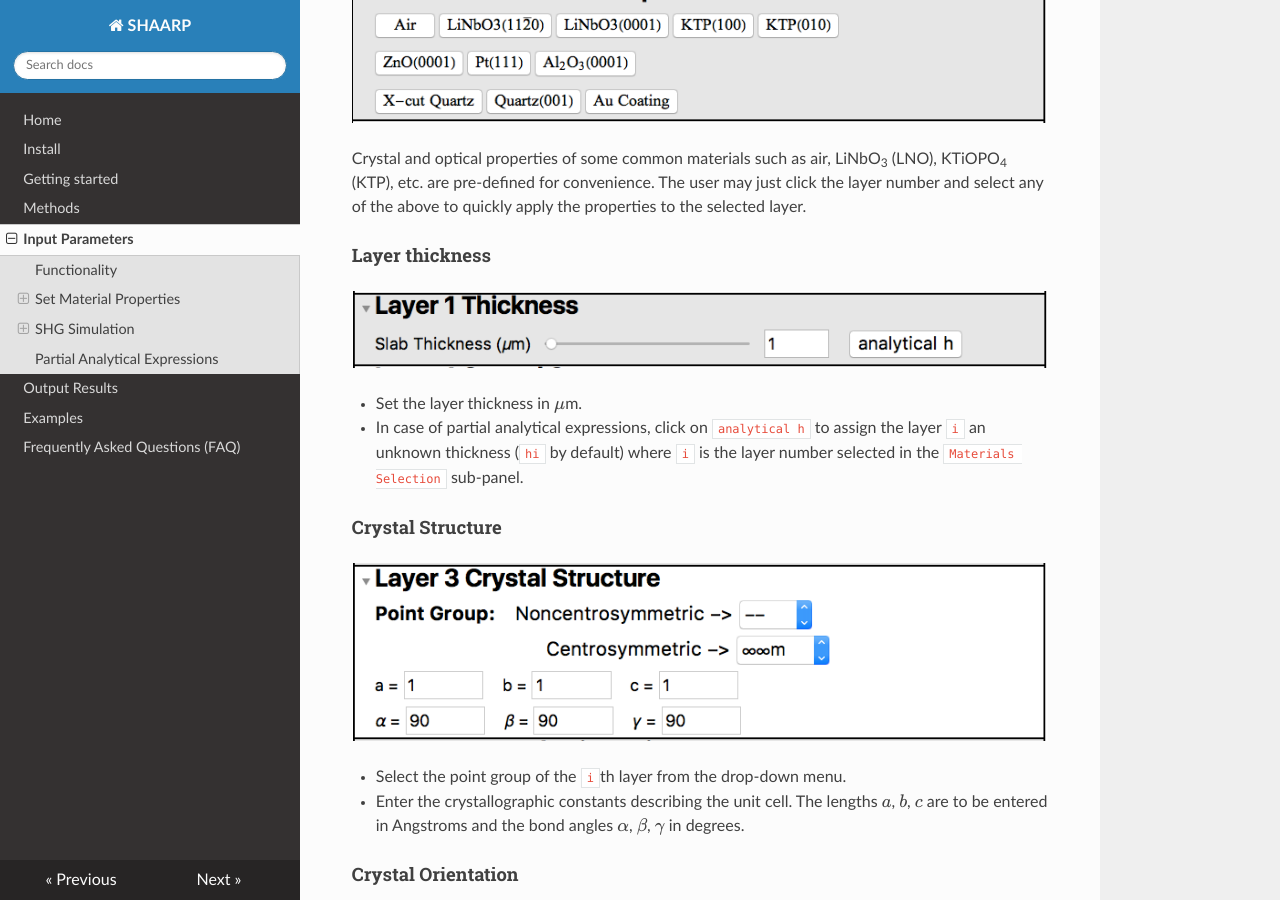
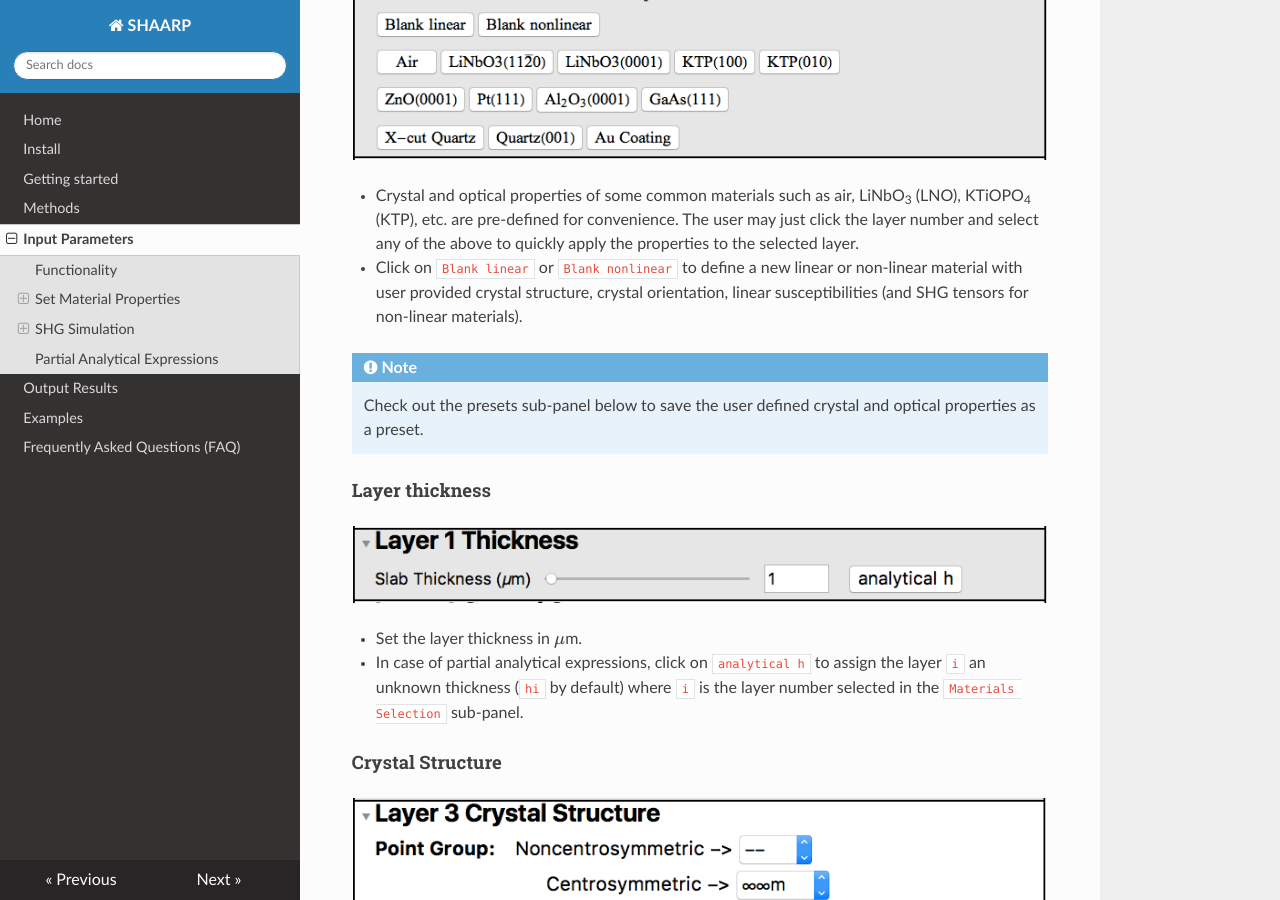
Before and after one commit to bzw133/SHAARP.ml, an MkDocs documentation site: the page built from docs/input.md, in a window 1280 px wide and 900 px high, scrolled down 1924 px. Built offline with MkDocs 1.6.1, drawn with Linux system fonts in a browser that asks for light colours; nearby versions of some CDN libraries; formulas are drawn with MathJax 3.

Commit message:
Based on v1.47

```diff
--- a/docs/input.md
+++ b/docs/input.md
@@ -47,7 +47,11 @@ The following sub-panels are visible when the `Set Material Properties` tab is s
 
 ![casestudy](./img/casestudy.png)
 
-Crystal and optical properties of some common materials such as air, LiNbO<sub>3</sub> (LNO), KTiOPO<sub>4</sub> (KTP), etc. are pre-defined for convenience. The user may just click the layer number and select any of the above to quickly apply the properties to the selected layer.
+-  Crystal and optical properties of some common materials such as air, LiNbO<sub>3</sub> (LNO), KTiOPO<sub>4</sub> (KTP), etc. are pre-defined for convenience. The user may just click the layer number and select any of the above to quickly apply the properties to the selected layer.
+-  Click on `Blank linear` or `Blank nonlinear` to define a new linear or non-linear material with user provided crystal structure, crystal orientation, linear susceptibilities (and SHG tensors for non-linear materials).
+
+!!! note
+	Check out the presets sub-panel below to save the user defined crystal and optical properties as a preset.
 
 #### Layer thickness
 
```
Also changed, not shown: docs/output.md (+6 -3 lines), docs/img/casestudy.png, docs/img/partial_op.png, docs/img/partial_op_2w.png (added), docs/img/partial_op_w.png (added).
